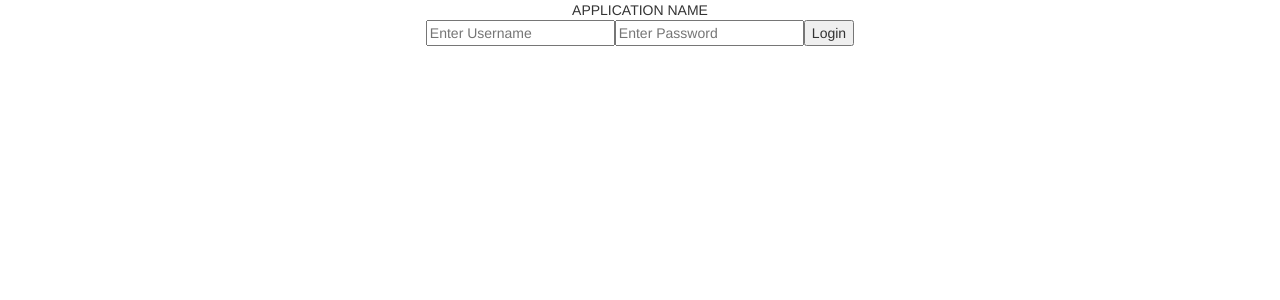
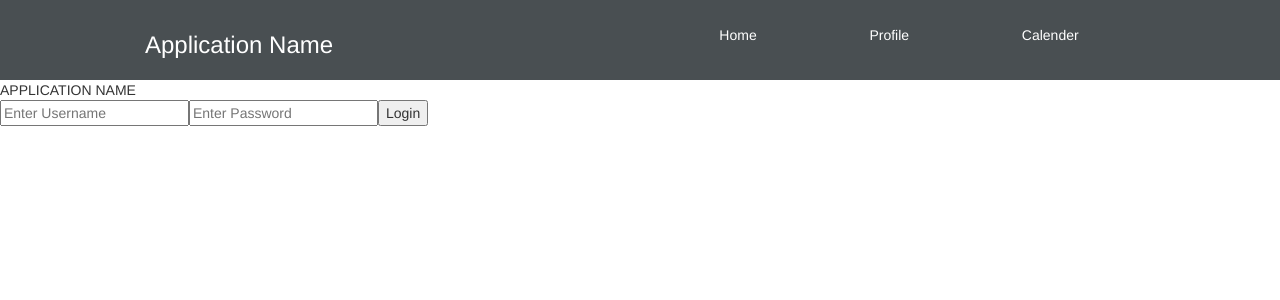
Before and after one commit to russell-macalintal/un-goal-app, a React (Create React App) app in the folder client/: page / in a window 1280 px wide. Shown: the top 300 px of the page. Built offline with nearby package versions, Linux system fonts and the light colour scheme.

Commit message:
Added navigation bar

```diff
--- a/client/src/App.css
+++ b/client/src/App.css
@@ -1,38 +1,16 @@
-.App {
-  text-align: center;
-}
-
-.App-logo {
-  height: 40vmin;
-  pointer-events: none;
-}
-
-@media (prefers-reduced-motion: no-preference) {
-  .App-logo {
-    animation: App-logo-spin infinite 20s linear;
-  }
-}
-
-.App-header {
-  background-color: #282c34;
-  min-height: 100vh;
+nav {
   display: flex;
-  flex-direction: column;
+  justify-content: space-around;
   align-items: center;
-  justify-content: center;
-  font-size: calc(10px + 2vmin);
+  min-height: 10vh;
+  background: rgb(73, 79, 82);
   color: white;
 }
 
-.App-link {
-  color: #61dafb;
+.nav-Links {
+width: 40%;
+display: flex;
+justify-content: space-around;
+align-items: center;
+list-style: none;
 }
-
-@keyframes App-logo-spin {
-  from {
-    transform: rotate(0deg);
-  }
-  to {
-    transform: rotate(360deg);
-  }
-}
--- a/client/src/App.js
+++ b/client/src/App.js
@@ -1,7 +1,7 @@
 import './App.css';
 import React, { Component } from 'react';
 import { BrowserRouter as Router, Route, Routes } from 'react-router-dom';
-//import NavBar from './components/NavBar';
+import NavBar from './components/NavBar';
 import Home from './components/Home';
 import Profile from './components/Profile';
 import Calender from './components/Calender';
@@ -10,6 +10,7 @@ function App() {
   return (
     <div className="App">
       <Router>
+        <NavBar />
         <Routes>
           <Route exact path="/" element={<Home />} />
           <Route exact path="/profile" element={<Profile />} />
--- /dev/null
+++ b/client/src/components/NavBar.js
@@ -0,0 +1,21 @@
+import React from 'react'
+import { Link } from 'react-router-dom';
+
+export default function NavBar() {
+  return (
+    <nav>
+    <h3>Application Name</h3>
+    <ul className='nav-Links'>
+        <Link style={{color: 'white'}} to='/'>
+            <li>Home</li>
+        </Link>
+        <Link style={{color: 'white'}} to='/profile'>
+            <li>Profile</li>
+        </Link>
+        <Link style={{color: 'white'}} to='/calender'>
+            <li>Calender</li>
+        </Link>
+    </ul>
+</nav>
+  )
+}
```
